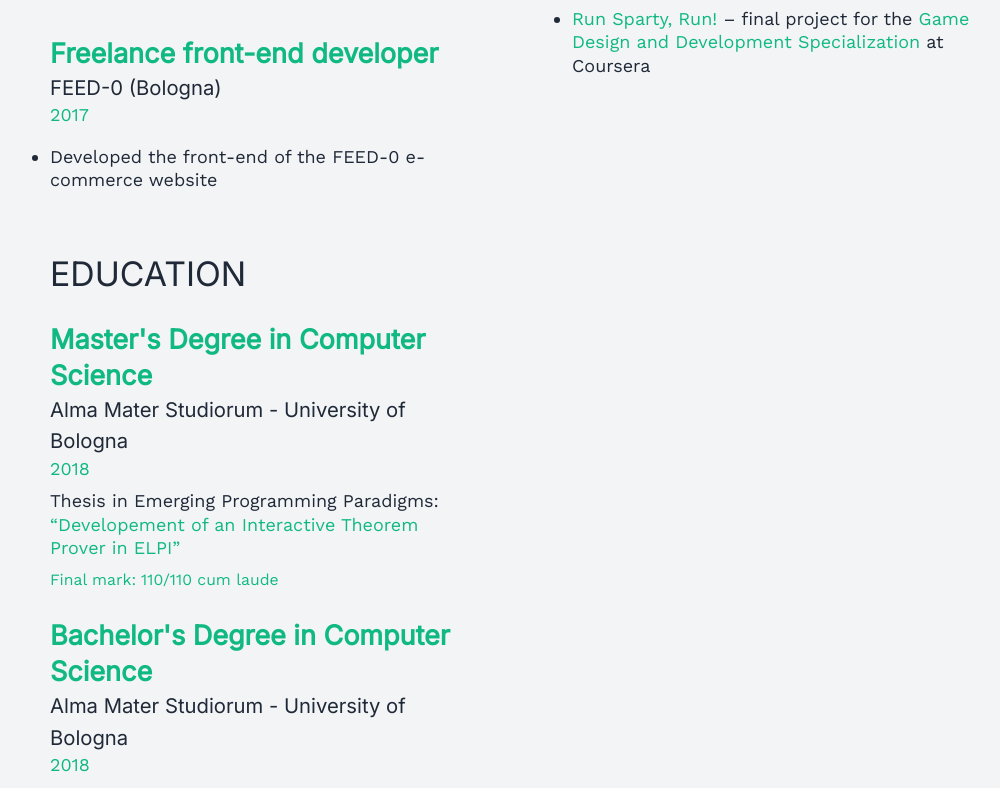
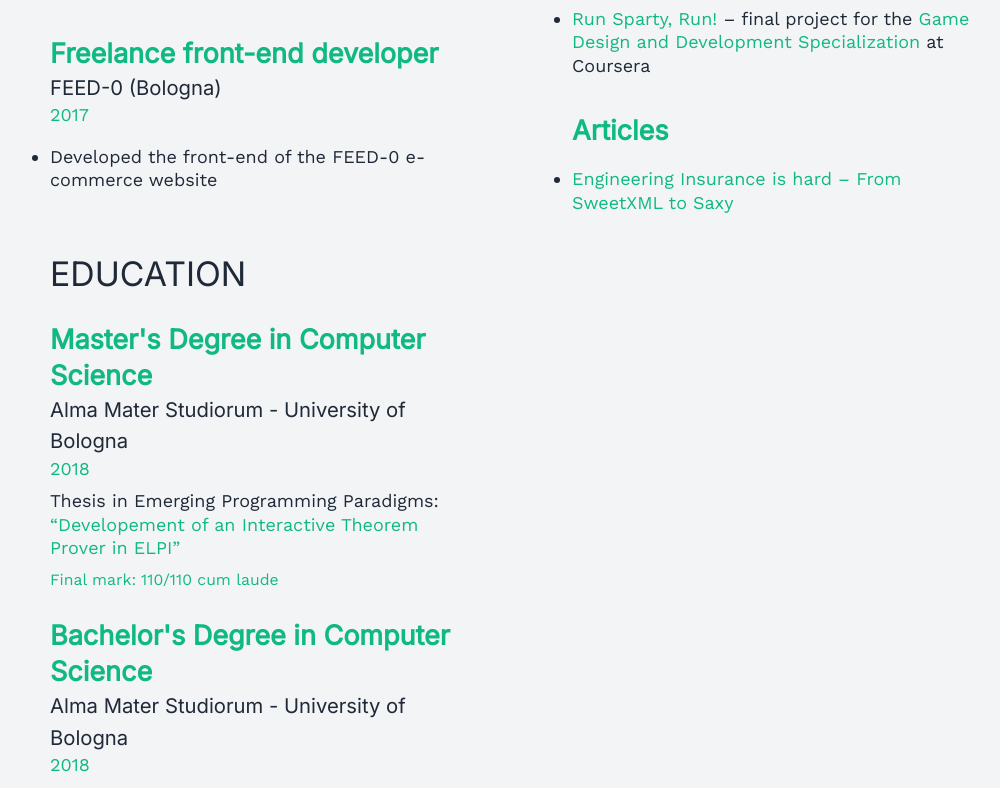
Before and after one commit to cpiemontese/cpiemontese.github.io, a Next.js app: page / in a window 1280 px wide. Shown: the part 1469-2257 px from the top of the page, without its empty margins (122-1122 px from the left). Built offline with nearby package versions, Linux system fonts and the light colour scheme.

Commit message:
add articles section

```diff
--- a/pages/index.jsx
+++ b/pages/index.jsx
@@ -5,7 +5,7 @@ import CVElement from '../components/cv-element'
 
 const SectionTitle = ({ name }) => <h2 className="mb-6 uppercase text-3xl">{name}</h2>
 
-export default function IndexPage() {
+export default function IndexPage () {
   return (
     <Layout home>
       {({ lang }) => (
@@ -266,7 +266,7 @@ export default function IndexPage() {
               />
               <SectionTitle name={`${lang === EN ? 'Other projects' : 'Altri progetti'}`} />
               <CVElement className="" lang={lang} title={lang === EN ? 'Games' : 'Giochi'}>
-                <ul className="mt-4 list-disc list-outside">
+                <ul className="mt-4 mb-8 list-disc list-outside">
                   <li>
                     <a className="text-emerald-500 dark:text-emerald-400" href="/run-sparty-run">
                       Run Sparty, Run!
@@ -282,6 +282,16 @@ export default function IndexPage() {
                   </li>
                 </ul>
               </CVElement>
+              <CVElement className="" lang={lang} title={lang === EN ? 'Articles' : 'Articoli'}>
+                <ul className="mt-4 list-disc list-outside">
+                  <li>
+                    <a className="text-emerald-500 dark:text-emerald-400" href="https://inside.helloprima.com/insurance-is-hard-from-sweetxml-to-saxy">
+                      Engineering
+                      Insurance is hard – From SweetXML to Saxy
+                    </a>
+                  </li>
+                </ul>
+              </CVElement>
             </div>
           </section>
         </>
```
